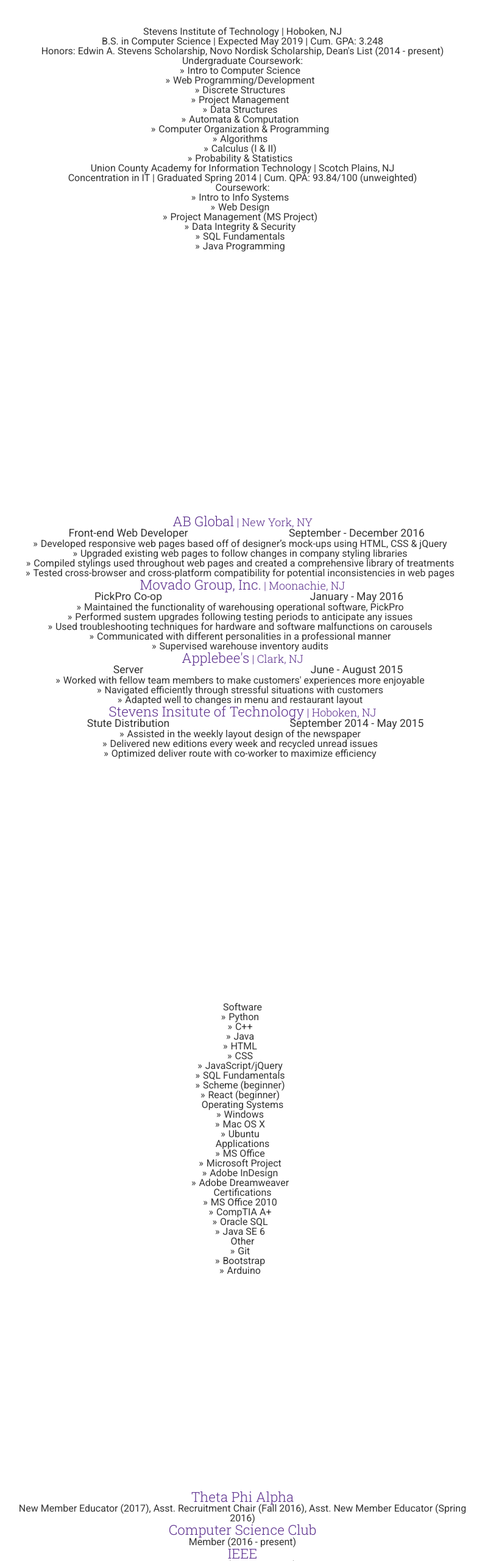
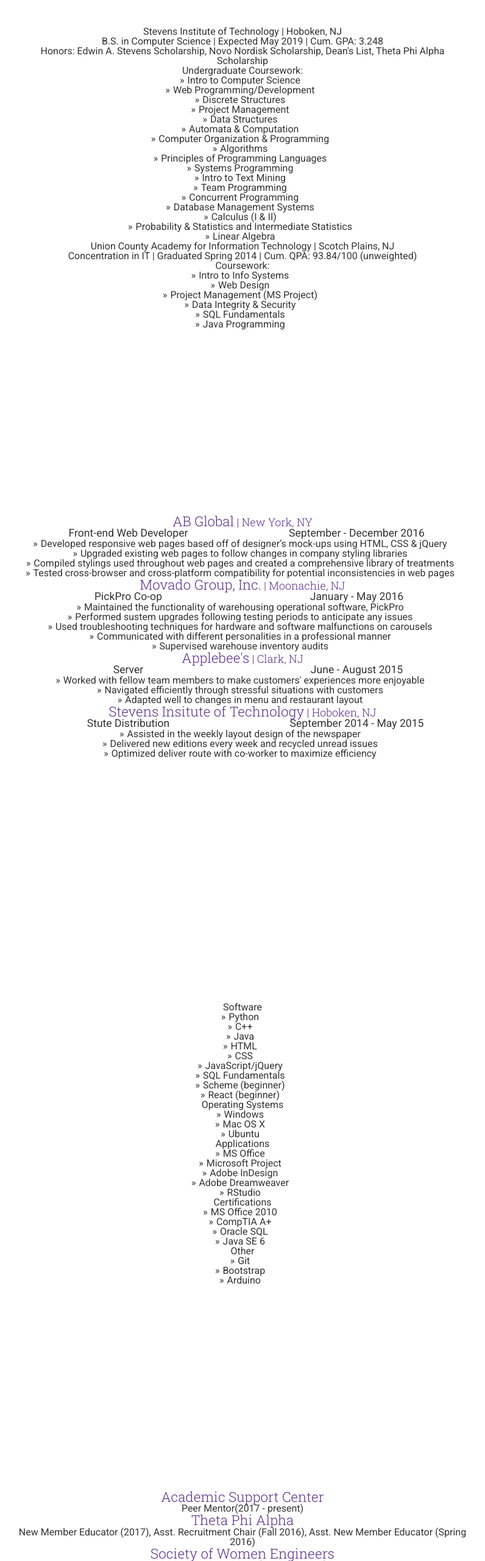
Before and after one commit to jcafiero/PersonalSite, a plain HTML site: page index.html in a window 1280 px wide. Shown: the part 1074-3634 px from the top of the page at 61% size, without its empty margins (47-843 px from the left). Drawn offline with nearby package versions, Linux system fonts and the light colour scheme; some packages are replaced by stand-ins of ours; a script that the page names is missing.

Commit message:
Adds new clubs and activities 2017

```diff
--- a/index.html
+++ b/index.html
@@ -87,7 +87,7 @@
           <h2>Education</h2>
           <p class="school-name">Stevens Institute of Technology<span> | Hoboken, NJ</span></p>
 					<p class="school-descript">B.S. in Computer Science | Expected May 2019 | Cum. GPA: 3.248 <br />
-						Honors: Edwin A. Stevens Scholarship, Novo Nordisk Scholarship, Dean's List (2014 - present)</p>
+						Honors: Edwin A. Stevens Scholarship, Novo Nordisk Scholarship, Dean's List, Theta Phi Alpha Scholarship</p>
 					<p class="course-heading">Undergraduate Coursework:</p>
 					<ul class="jc-list-type">
 						<li>Intro to Computer Science</li>
@@ -98,8 +98,15 @@
 						<li>Automata &amp; Computation</li>
 						<li>Computer Organization &amp; Programming</li>
 						<li>Algorithms</li>
-						<li>Calculus (I &amp; II)</li>
-						<li>Probability &amp; Statistics</li>
+            <li>Principles of Programming Languages</li>
+            <li>Systems Programming</li>
+            <li>Intro to Text Mining</li>
+            <li>Team Programming</li>
+            <li>Concurrent Programming</li>
+            <li>Database Management Systems</li>
+            <li>Calculus (I &amp; II)</li>
+						<li>Probability &amp; Statistics and Intermediate Statistics</li>
+            <li>Linear Algebra</li>
 					</ul>
 					<p class="school-name">Union County Academy for Information Technology<span> | Scotch Plains, NJ</span></p>
 					<p class="school-descript">Concentration in IT | Graduated Spring 2014 | Cum. QPA: 93.84/100 (unweighted)</p>
@@ -108,7 +115,7 @@
 						<li>Intro to Info Systems</li>
 						<li>Web Design</li>
 						<li>Project Management (MS Project)</li>
-						<li>Data Integrity & Security</li>
+						<li>Data Integrity &amp; Security</li>
 						<li>SQL Fundamentals</li>
 						<li>Java Programming</li>
 					</ul>
@@ -200,6 +207,7 @@
 							<li>Microsoft Project</li>
 							<li>Adobe InDesign</li>
 							<li>Adobe Dreamweaver</li>
+              <li>RStudio</li>
 						</ul></li>
 						<li>Certifications
 						<ul class="jc-list-type">
@@ -225,17 +233,22 @@
       <div class="row">
         <div class="col-lg-8 mx-auto">
           <h2>Extracurriculars</h2>
+          <h4>Academic Support Center</h4>
+          <p class="extra-descript">Peer Mentor(2017 - present)</p>
           <h4>Theta Phi Alpha</h4>
           <p class="extra-descript">New Member Educator (2017), Asst. Recruitment Chair (Fall 2016), Asst. New Member Educator (Spring 2016)</p>
+          <h4>Society of Women Engineers</h4>
+          <p class="extra-descript">Member &amp; Peer Mentor(2017 - present)</p>
           <h4>Computer Science Club</h4>
-          <p class="extra-descript">Member (2016 - present)
+          <p class="extra-descript">Member (2015 - present)
           <h4>IEEE</h4>
           <p class="extra-descript">Member (2015 - present)</p>
           <h4>Stevens Shatters Silence</h4>
           <p class="extra-descript">Member (2014 - present)</p>
           <h4>The Stute</h4>
-          <p class="extra-descript">Layout Editor (2015)</p>
-
+          <p class="extra-descript">Layout Editor (2014 - 2015)</p>
+          <h4>Hackathons</h4>
+          <p class="extra-descript">Venture Hacks 2016 (Entrepreneurship Award), Flawless Hacks 2016, HackPrinceton Fall 2016, Stevens IEEE Fall 2016 Hackathon</p>
         </div>
       </div>
     </div>
```
